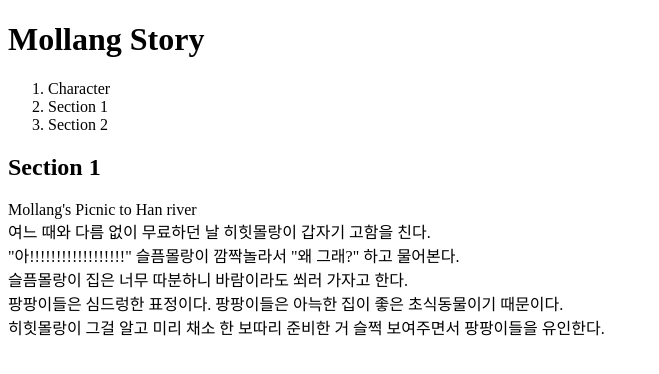
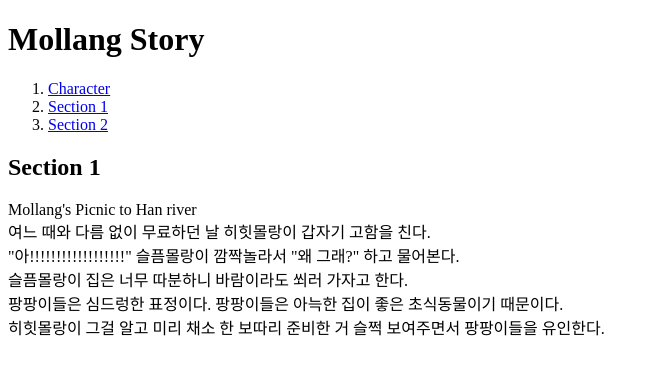
Before and after one commit to MollangYee/2, a plain HTML site: page Section 1.html in a window 1280 px wide. Shown: the whole page, without its empty margins (0-659 px from the left). Drawn offline with Linux system fonts and the light colour scheme.

Commit message:
Add files via upload

```diff
--- a/Section 1.html
+++ b/Section 1.html
@@ -7,9 +7,9 @@
     <body>
         <h1>Mollang Story</h1>
         <ol>
-            <li><a href="Character.html"></a>Character</li>
-            <li><a href="Section 1.html"></a>Section 1</li>
-            <li><a href="Section 2.html"></a>Section 2</li>
+            <li><a href="Character.html">Character</a></li>
+            <li><a href="Section 1.html">Section 1</a></li>
+            <li><a href="Section 2.html">Section 2</a></li>
         </ol>
         <h2>Section 1</h2>
         <p>Mollang's Picnic to Han river
```
Also changed, not shown: Section 2.html (+1 -1 lines).
